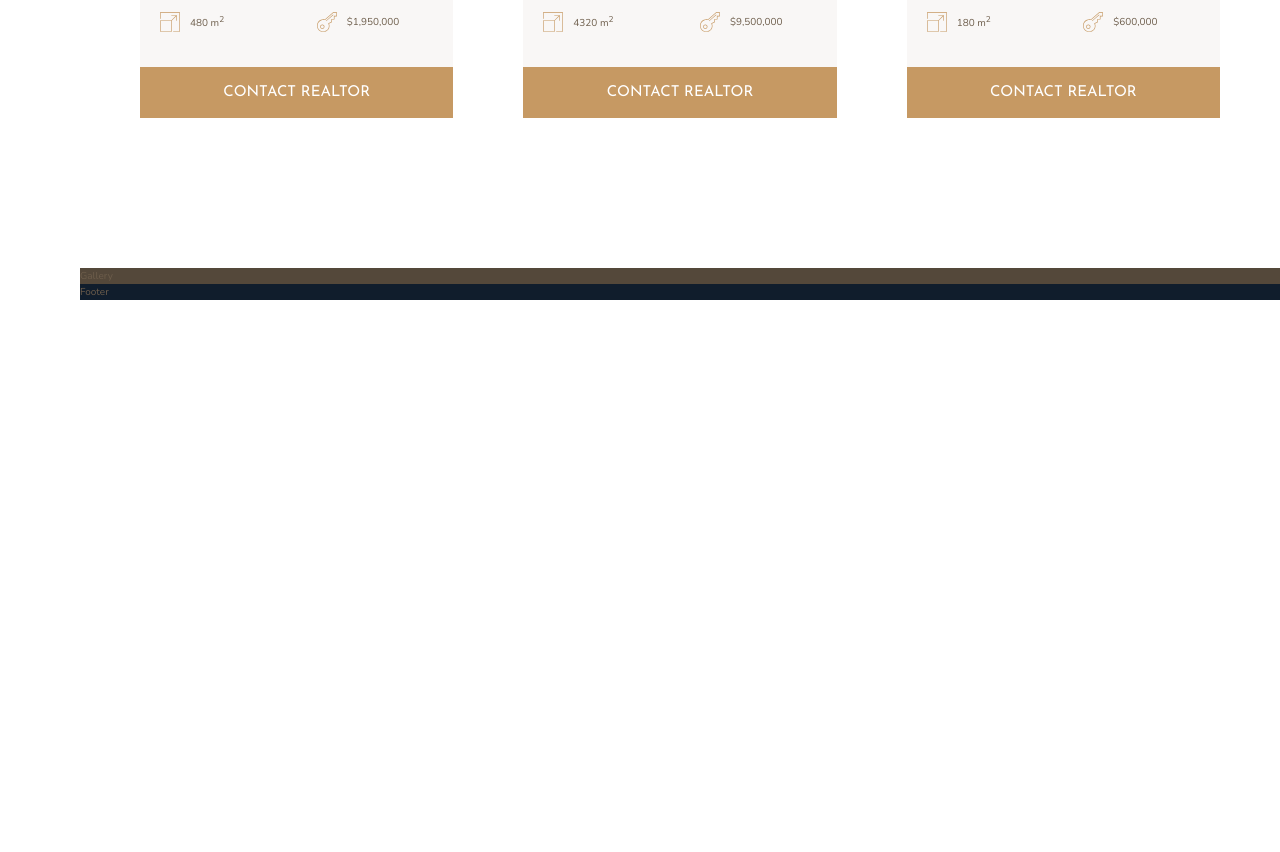
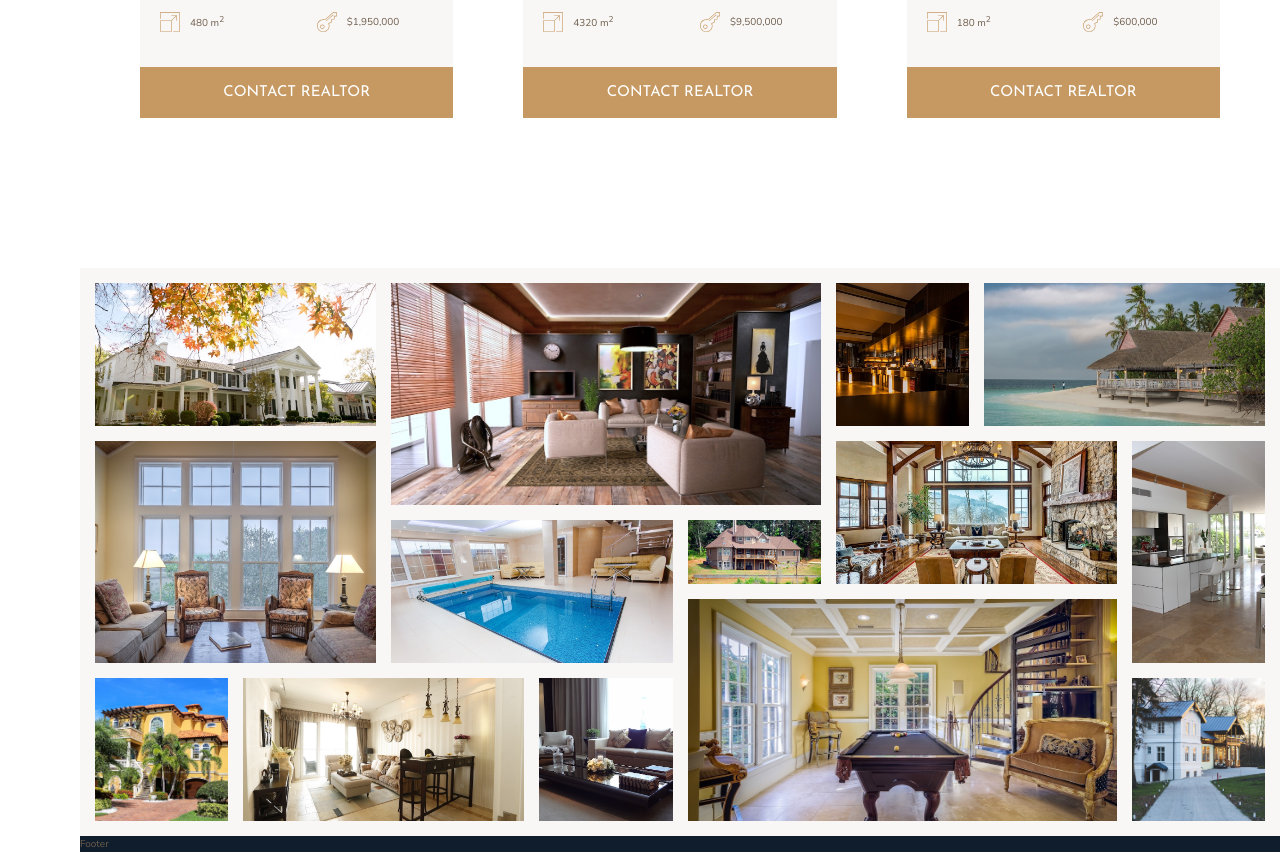
Before and after one commit to Franklinxavier/grid, a website: page index.html in a window 1280 px wide. Shown: the part 2602-3454 px from the top of the page. Before the commit the page ends 2902 px from the top, so only its background shows below. Drawn offline with nearby package versions, Linux system fonts and the light colour scheme.

Commit message:
building gallery section completed

```diff
--- a/index.html
+++ b/index.html
@@ -292,7 +292,20 @@
         </section>
 
         <section class="gallery">
-            Gallery
+            <img src="img/gal-1.jpeg" alt="gallery image 1" class="gallery__img gallery__img--1">
+            <img src="img/gal-2.jpeg" alt="gallery image 2" class="gallery__img gallery__img--2">
+            <img src="img/gal-3.jpeg" alt="gallery image 3" class="gallery__img gallery__img--3">
+            <img src="img/gal-4.jpeg" alt="gallery image 4" class="gallery__img gallery__img--4">
+            <img src="img/gal-5.jpeg" alt="gallery image 5" class="gallery__img gallery__img--5">
+            <img src="img/gal-6.jpeg" alt="gallery image 6" class="gallery__img gallery__img--6">
+            <img src="img/gal-7.jpeg" alt="gallery image 7" class="gallery__img gallery__img--7">
+            <img src="img/gal-8.jpeg" alt="gallery image 8" class="gallery__img gallery__img--8">
+            <img src="img/gal-9.jpeg" alt="gallery image 9" class="gallery__img gallery__img--9">
+            <img src="img/gal-10.jpeg" alt="gallery image 10" class="gallery__img gallery__img--10">
+            <img src="img/gal-11.jpeg" alt="gallery image 11" class="gallery__img gallery__img--11">
+            <img src="img/gal-12.jpeg" alt="gallery image 12" class="gallery__img gallery__img--12">
+            <img src="img/gal-13.jpeg" alt="gallery image 13" class="gallery__img gallery__img--13">
+            <img src="img/gal-14.jpeg" alt="gallery image 14" class="gallery__img gallery__img--14">
         </section>
 
         <footer class="footer">
--- a/sass/_gallery.scss
+++ b/sass/_gallery.scss
@@ -1,4 +1,85 @@
 .gallery {
-    background-color: $color-grey-dark-1;
+    background-color: $color-grey-light-1;
     grid-column: full-start /full-end;
+
+    display: grid;
+    grid-template-columns: repeat(8 ,1fr);
+    grid-template-rows: repeat(7 ,5vw);
+    gap: 1.5rem;
+    padding: 1.5rem;
+
 }
+
+.gallery__img {
+
+    width: 100%;
+    height: 100%;
+    object-fit: cover;
+
+    &--1 {
+        grid-column: 1 / span 2;
+        grid-row: 1 / 3;
+    }
+    &--2 {
+        grid-column: 3 / span 3;
+        grid-row: 1 / 4;
+    }
+    &--3 {
+        grid-row: 1 / 3;
+    }
+    &--4 {
+        grid-column: 7 / -1;
+        grid-row: 1 / 3;
+    }
+    &--5 {
+        grid-column: 1 / span 2;
+        grid-row: 3 / 6;
+    }
+
+    &--6 {
+        grid-column: 3 / span 2;
+        grid-row: 4 / 6;
+    }
+
+    &--7 {
+        grid-column: 5 / 6;
+        grid-row: 4 / 5;
+    }
+
+    &--8 {
+        grid-column: 6 / span 2;
+        grid-row: 3 / 5;
+    }
+
+    &--9 {
+        grid-column: 8 / 9;
+        grid-row: 3 / 6;
+    }
+
+    &--10 {
+        grid-column: 1 / 2;
+        grid-row: 6 / 8;
+    }
+
+    &--11 {
+        grid-column: 2 / span 2;
+        grid-row: 6 / 8;
+    }
+
+    &--12 {
+        grid-column: 4 / 5;
+        grid-row: 6 / 8;
+    }
+
+    &--13 {
+        grid-column: 5 / span 3;
+        grid-row: 5 / 8;
+    }
+
+    &--14 {
+        grid-column: 8 / 9;
+        grid-row: 6 / 8;
+    }
+
+
+}
```
Also changed, not shown: css/style.css.
